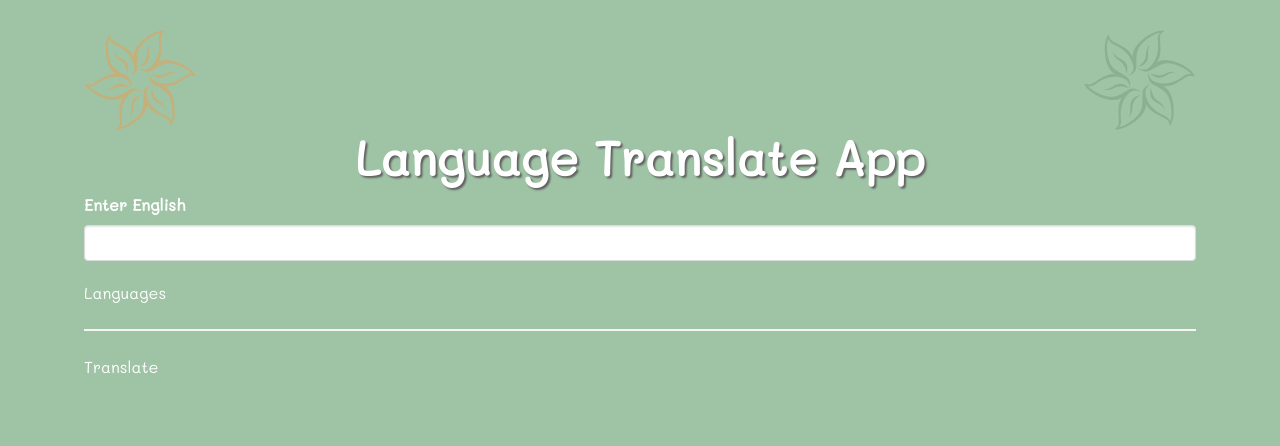
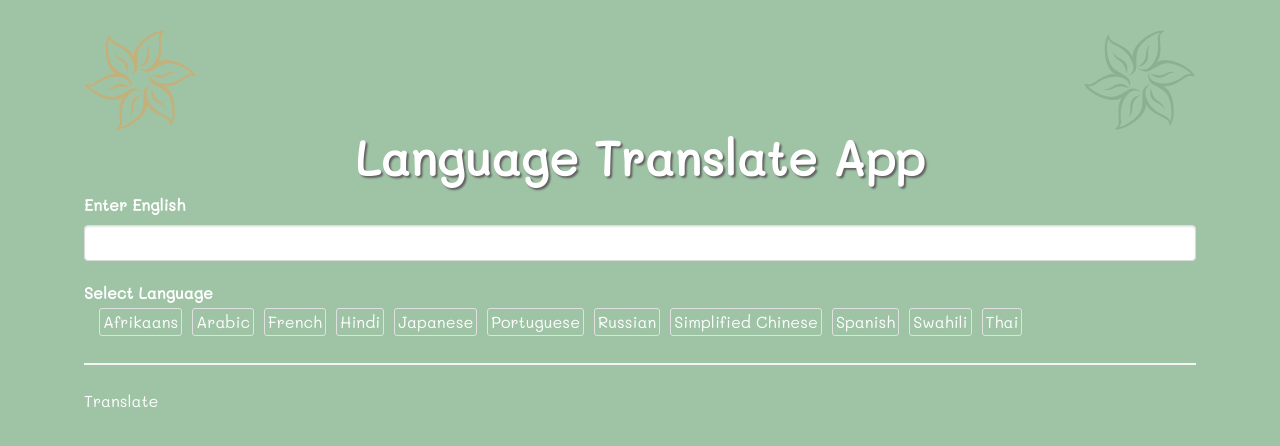
Before and after one commit to amandeep90s/language-translation-app, a React (Create React App) app: page / in a window 1280 px wide. Shown: the top 446 px of the page. Built offline with nearby package versions, Linux system fonts and the light colour scheme.

Commit message:
Added language component

```diff
--- a/src/components/languages.js
+++ b/src/components/languages.js
@@ -1,7 +1,39 @@
 import React from 'react';
 
-const Languages = () => {
-  return <div>Languages</div>;
+const Languages = ({ language, onLanguageChange }) => {
+  return (
+    <div>
+      <label htmlFor='select'>Select Language</label>
+      <div className='opts'>
+        {LANGUAGES.map(({ label, value }) => {
+          return (
+            <div
+              key={label}
+              className={`opt ${language === value ? 'selected' : ''}`}
+              onChange={() => onLanguageChange(value)}
+              value={value}
+            >
+              {label}
+            </div>
+          );
+        })}
+      </div>
+    </div>
+  );
 };
 
+const LANGUAGES = [
+  { label: 'Afrikaans', value: 'af' },
+  { label: 'Arabic', value: 'ar' },
+  { label: 'French', value: 'fr' },
+  { label: 'Hindi', value: 'hi' },
+  { label: 'Japanese', value: 'ja' },
+  { label: 'Portuguese', value: 'pt' },
+  { label: 'Russian', value: 'ru' },
+  { label: 'Simplified Chinese', value: 'zh-CN' },
+  { label: 'Spanish', value: 'es' },
+  { label: 'Swahili', value: 'sw' },
+  { label: 'Thai', value: 'th' },
+];
+
 export default Languages;
```
